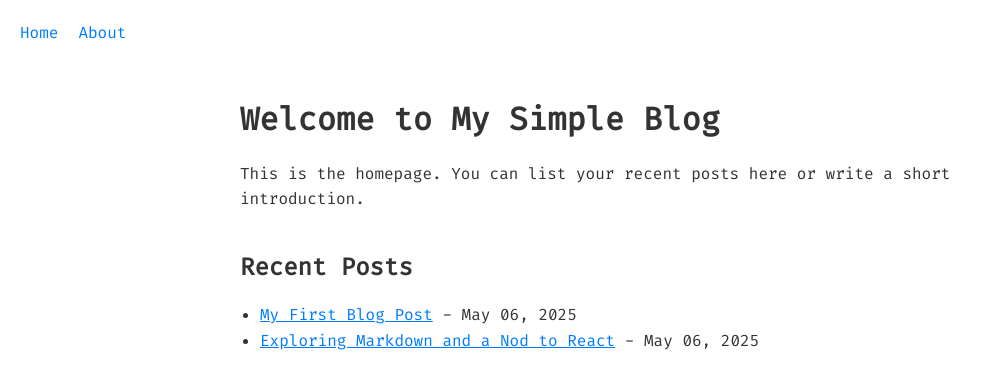
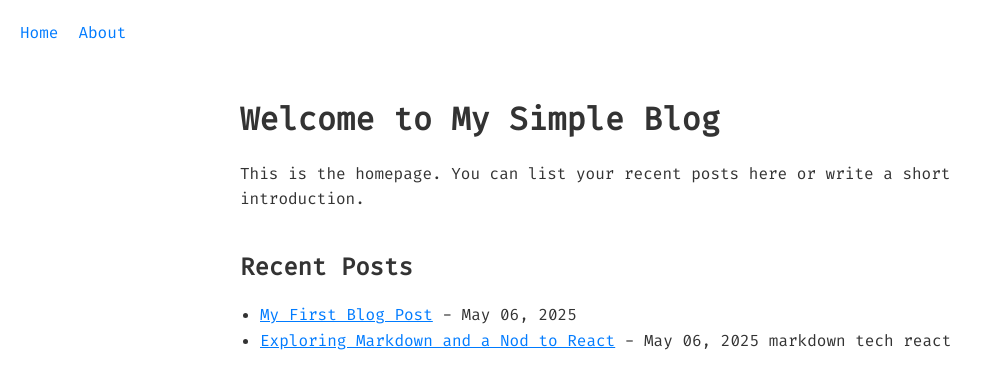
Before and after one commit to barisucarsoy/barisucarsoy.github.io, a Jekyll site: the page built from index.md, in a window 1280 px wide. Shown: the top 389 px of the page, without its empty margins (0-992 px from the left). Built offline with Jekyll 4.4.1, drawn with Linux system fonts in a browser that asks for light colours.

Commit message:
Update index.md

```diff
--- a/index.md
+++ b/index.md
@@ -11,7 +11,14 @@ This is the homepage. You can list your recent posts here or write a short intro
 <ul>
   {% for post in site.posts %}
     <li>
-      <a href="{{ post.url }}">{{ post.title }}</a> - {{ post.date | date: "%B %d, %Y" }}
+      <a href="{{ post.url | relative_url }}">{{ post.title }}</a> - {{ post.date | date: "%B %d, %Y" }}
+      {% if post.categories.size > 0 %}
+        <span class="post-tags">
+          {% for category in post.categories %}
+            <span class="tag tag-{{ category | slugify }}">{{ category }}</span>
+          {% endfor %}
+        </span>
+      {% endif %}
     </li>
   {% endfor %}
 </ul>
```
